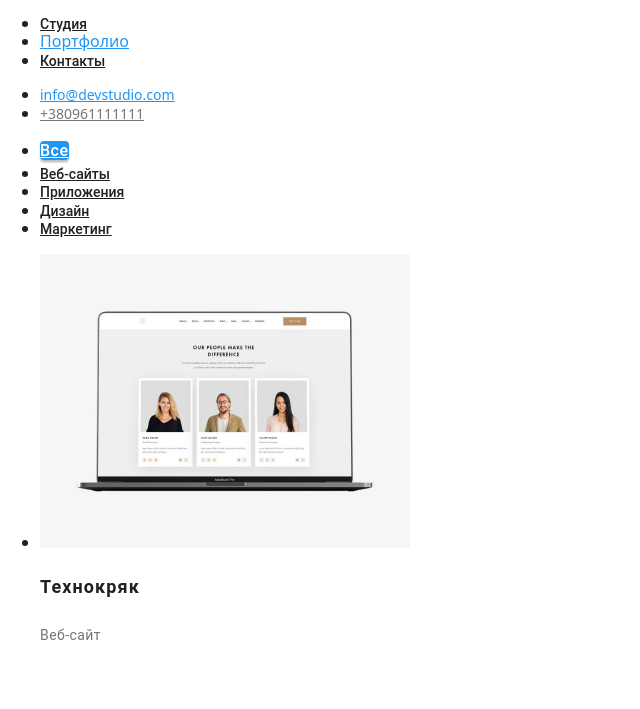
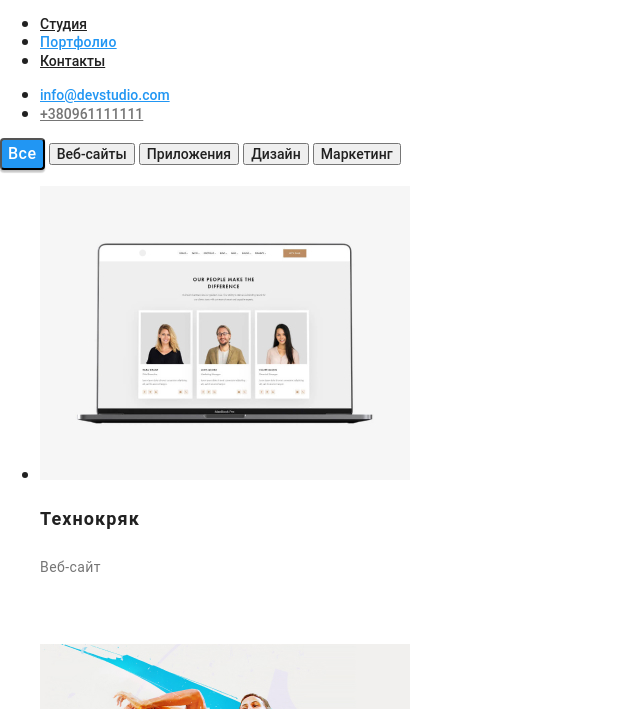
Before and after one commit to Zhiltsov226/goit-markup-hw-02, a plain HTML site: page portfolio.html in a window 1280 px wide. Shown: the part 33-742 px from the top of the page, without its empty margins (0-640 px from the left). Drawn offline with nearby package versions, Linux system fonts and the light colour scheme.

Commit message:
homework-03

```diff
--- a/css/styles.css
+++ b/css/styles.css
@@ -6,10 +6,10 @@
    --white-2: #ffffff;
 }
 body {
-    font-family: Roboto,serif;
     color: var(--black);
 }
      a[href^="tel"] {
+        font-family: Roboto;
         font-style: normal;
         font-weight: 500;
         font-size: 14px;
@@ -17,6 +17,7 @@ body {
          color: var(--gray);
      }
      a[href^="mailto"] {
+        font-family: Roboto;
         width: 231px;
         height: 21px;
         left: 215px;
@@ -27,7 +28,6 @@ body {
         line-height: 16px;
         color: var(--active);
      }
-
      .link {
         font-family: Roboto;
         font-style: normal;
@@ -73,6 +73,12 @@ body {
          color: var(--white-2);
      }
      .link-active-styles {
+        font-family: Roboto;
+        font-style: normal;
+        font-weight: 500;
+        font-size: 14px;
+        line-height: 16px;
+        letter-spacing: 0.02em;
          color: var(--active);
      }
      .link-active-service {
@@ -98,6 +104,19 @@ body {
         box-shadow: 0px 4px 4px rgba(0, 0, 0, 0.15);
         border-radius: 4px;
         color: var(--white-2);
+     }
+     .link-active-button{
+        font-family: Roboto;
+        font-style: normal;
+        font-weight: 500;
+        font-size: 16px;
+        line-height: 26px;
+        text-align: center;
+         letter-spacing: 0.03em;
+         background: #2196F3;
+         box-shadow: 0px 3px 1px rgba(0, 0, 0, 0.1), 0px 1px 2px rgba(0, 0, 0, 0.08), 0px 2px 2px rgba(0, 0, 0, 0.12);
+         border-radius: 4px;
+         color: var(--white-2)
      }
      .link-title {
         width: 270px;
@@ -184,30 +203,7 @@ body {
         /* identical to box height */
         text-align: center;
         letter-spacing: 0.03em;
-        color: var(--black)
-    }
-    .link-active-button {
-        width: 73px;
-        height: 38px;
-        left: 495px;
-         top: 174px;
-        background: #2196F3;
-        /* shadow-middle */
-        box-shadow: 0px 3px 1px rgba(0, 0, 0, 0.1), 0px 1px 2px rgba(0, 0, 0, 0.08), 0px 2px 2px rgba(0, 0, 0, 0.12);
-        border-radius: 4px;
-        width: 29px;
-        height: 26px;
-        left: 517px;
-        top: 180px;
-        font-family: Roboto;
-        font-style: normal;
-        font-weight: 500;
-        font-size: 16px;
-        line-height: 26px;
-        /* identical to box height, or 162% */
-        text-align: center;
-        letter-spacing: 0.03em;
-        color: var(--white-2);
+        color: var(--black);
     }
    h3 {
     font-family: Roboto;
--- a/portfolio.html
+++ b/portfolio.html
@@ -13,12 +13,12 @@
         <nav>
 
             <spna class="link-active">Web</spna><span class="link-active-studio">Studio</span>
+            <ul>
+                    <li><a class="link" href="">Студия</a></li>
+                    <li><a class="link-active-styles" href="Портфолио">Портфолио</a></li>
+                    <li><a class="link" href="">Контакты</a></li>
+                </ul>
 
-               <ul>
-                   <li><a class="link" href="">Студия</a></li>
-                   <li><a class="link-active-styles" href="Портфолио">Портфолио</a></li>
-                   <li><a class="link" href="">Контакты</a></li>
-               </ul>
           </nav>
                 <ul>
                     <li><a href="mailto:info@devstudio.com">info@devstudio.com</a></li>
@@ -31,13 +31,13 @@
      <main>
          <section>
              <!--Контент-->
-             <ul>
-                 <li><a class="link-active-button" href="Все">Все</a></li>
-                 <li><a class="link" href="">Веб-сайты</a></li>
-                 <li><a class="link" href="">Приложения</a></li>
-                 <li><a class="link" href="">Дизайн</a></li>
-                 <li><a class="link" href="">Маркетинг</a></li>
-             </ul>
+
+                 <button class="link-active-button">Все</button>
+                 <button class="link">Веб-сайты</button>
+                 <button class="link">Приложения</button>
+                 <button class="link">Дизайн</button>
+                 <button class="link">Маркетинг</button>
+
              <!--контент2-->
               <ul>
                   <li>
```
